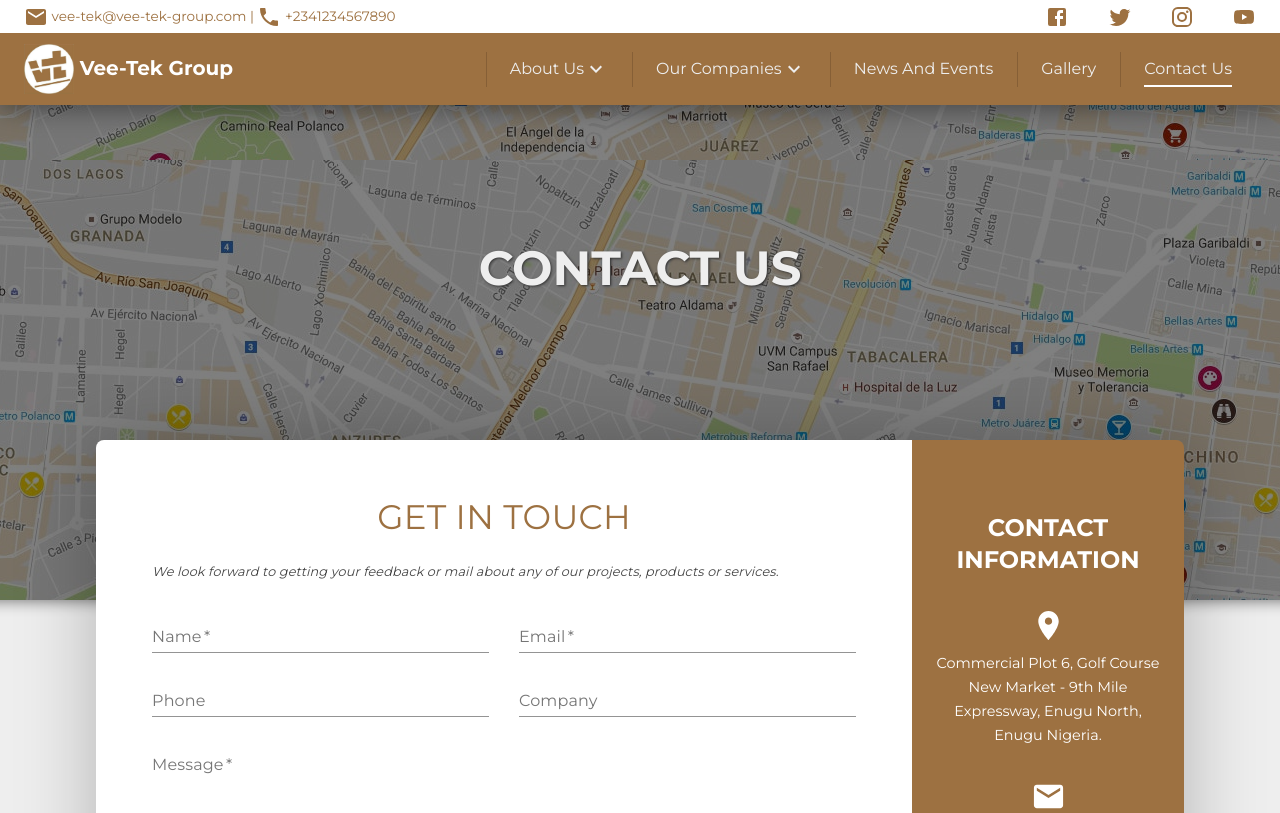
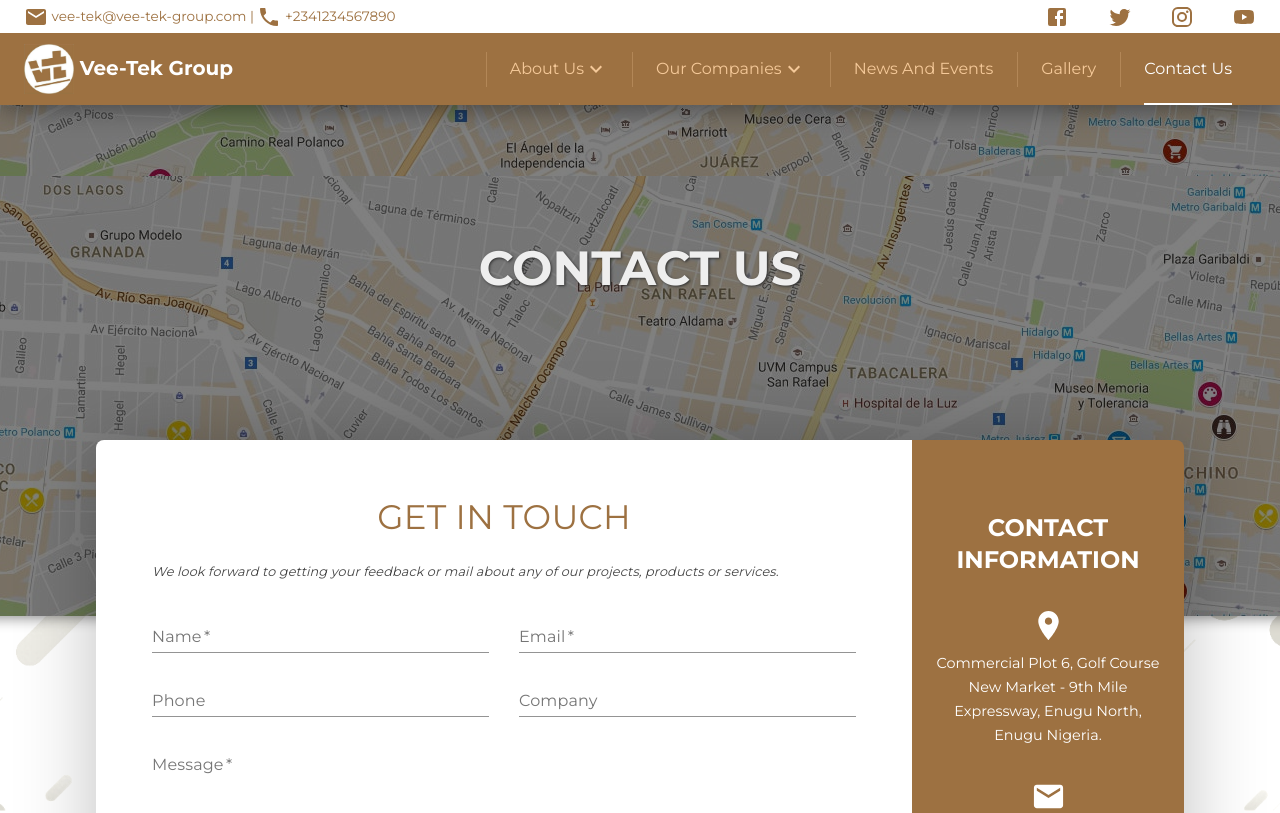
Before and after one commit to power-f-GOD/vee-tek-website, a React (Create React App) app: page /contact in a window 1280 px wide. Shown: the top 813 px of the page. Built offline with nearby package versions, Linux system fonts and the light colour scheme.

Commit message:
Modify contact page, nav bar styles.

```diff
--- a/src/components/Contact.tsx
+++ b/src/components/Contact.tsx
@@ -54,6 +54,7 @@ const Contact = () => {
                     required
                     id='standard-basic'
                     label='Email'
+                    type='email'
                     autoComplete='username'
                     fullWidth
                   />
--- a/src/styles/_Contact.scss
+++ b/src/styles/_Contact.scss
@@ -3,7 +3,12 @@
 .Contact {
   position: relative;
   padding-top: 15rem;
-  background-color: #eee;
+  background: {
+    size: 30rem;
+    position: center;
+    color: #eee;
+    image: url('/images/pattern-bg.png');
+  };
   z-index: 1;
   padding-bottom: 8rem;
 
@@ -14,7 +19,7 @@
     top: 0;
     left: -2vw;
     z-index: -1;
-    height: 37.5rem;
+    height: 38.5rem;
     transition: 0.35s;
     animation: fromTop 0.5s ease;
   }
@@ -44,11 +49,10 @@
 
     &:hover {
       opacity: 0.8;
-      box-shadow: 0 0.15rem 0.85rem rgba(0, 0, 0, 0.76);
 
       ~ .contact-form-container {
         .contact-form-wrapper {
-          transform: translateY(15%);
+          transform: translateY(7.5rem);
         }
       }
 
--- a/src/styles/_Header.scss
+++ b/src/styles/_Header.scss
@@ -61,7 +61,7 @@
   align-items: center;
   margin: 0 1rem;
   padding: 1.5rem 0.5rem;
-  color: #eee !important;
+  color: $theme-color-primary-v9 !important;
   background: unset;
   z-index: 2;
   text-transform: capitalize !important;
@@ -79,11 +79,13 @@
     bottom: calc(20% + 0.25em);
     left: -1rem;
     z-index: -1;
-    background-color: #865f36;
+    background-color: $theme-color-primary-v6;
     transition: 0.3s;
   }
 
   &::before {
+    left: 50%;
+    bottom: 0em;
     height: 2px;
   }
 
@@ -92,10 +94,9 @@
     color: white !important;
 
     &::before {
-      width: 100%;
-      max-width: 50%;
+      width: calc(100% - 1em);
       left: 0.5rem;
-      background-color: #eee;
+      background-color: white;
     }
 
     .nav-icon {
@@ -110,12 +111,14 @@
   }
 
   &.active {
+    color: white !important;
+
     &::before {
       left: 0.5rem;
       max-width: 100%;
       height: 0.125rem;
       width: calc(100% - 1rem) !important;
-      background: #fff; //#9d7141;
+      background: #fff;
     }
 
     .nav-icon {
--- a/src/styles/_misc.scss
+++ b/src/styles/_misc.scss
@@ -156,6 +156,9 @@ h6 {
 .theme-color-text {
   color: $theme-color-primary;
 }
+.theme-color-text-lightest {
+  color: $theme-color-primary-v9;
+}
 
 .theme-color-bg {
   background-color: $theme-color-primary;
```
Also changed, not shown: src/styles/_responsive.scss (+4 -4 lines), public/images/pattern-bg.png (added), src/styles/index.min.css.
